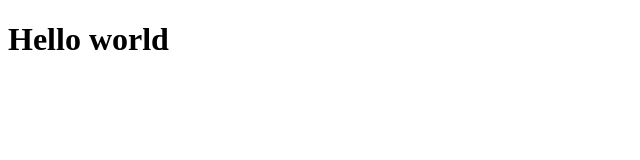
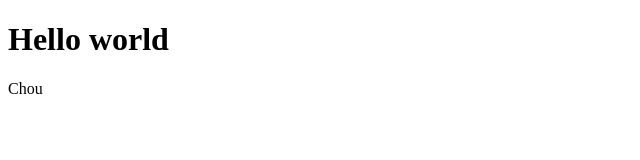
Before and after one commit to Sambo2004/web_test, a plain HTML site: page index.html in a window 1280 px wide. Shown: the full height of the page, 0-640 px from the left. Drawn offline with Linux system fonts and the light colour scheme.

Commit message:
Update index.html

```diff
--- a/index.html
+++ b/index.html
@@ -7,5 +7,6 @@
 </head>
 <body>
     <h1>Hello world</h1>
+    <p>Chou</p>
 </body>
 </html>
```
